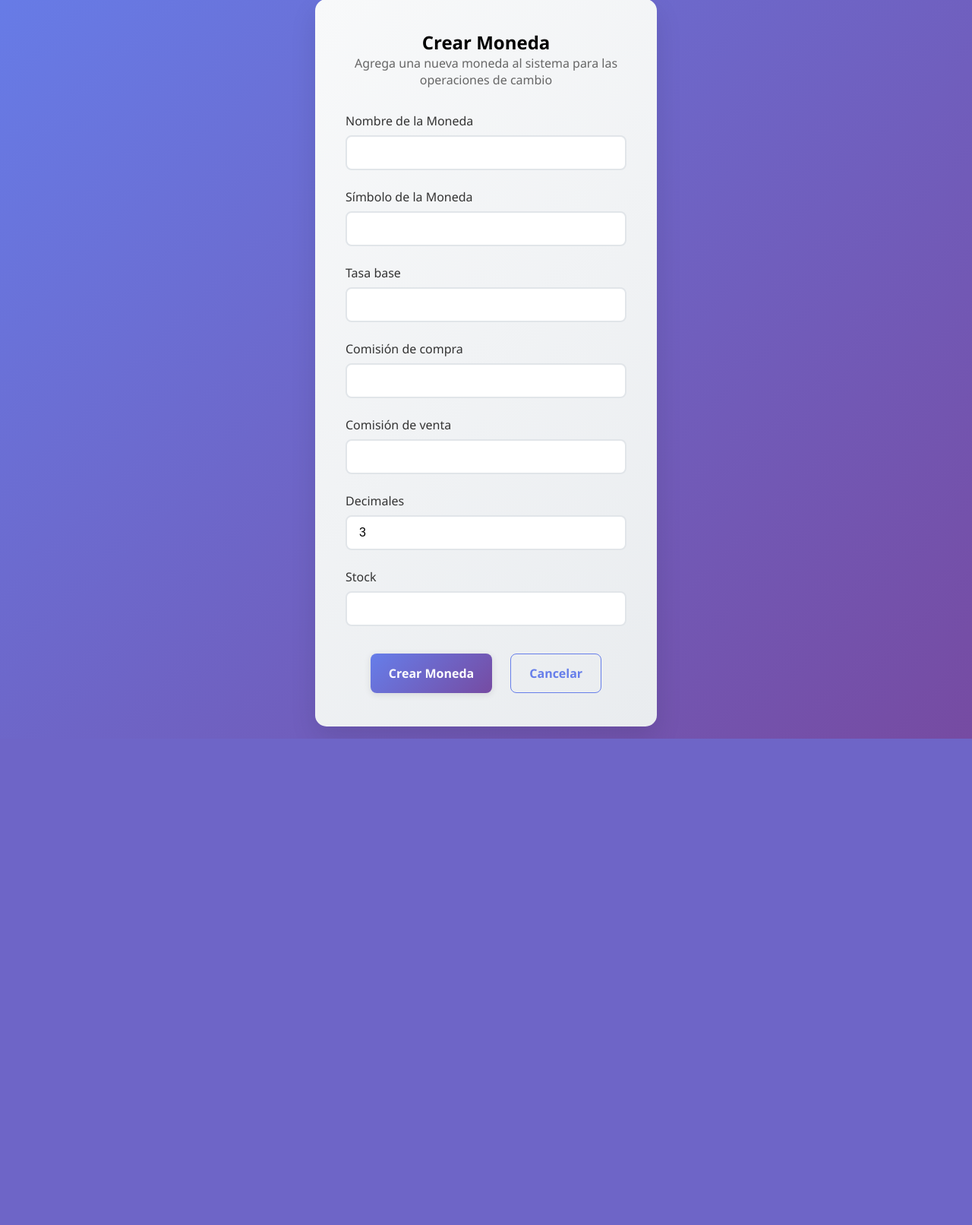
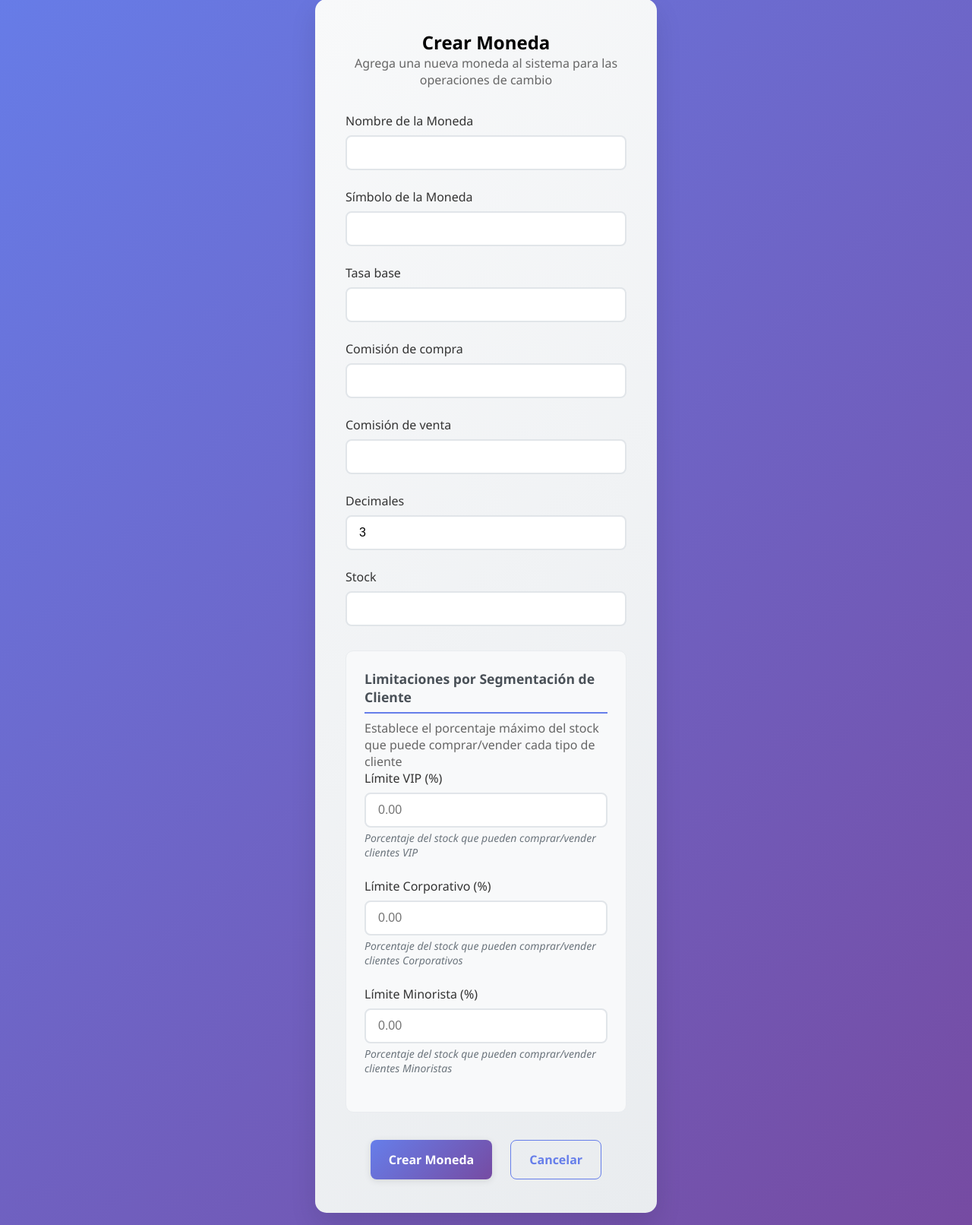
Before and after one commit to AnhiT-O/proyectoIS, a Django app: page /monedas/crear/ in a window 1280 px wide. Shown: the part 125-1737 px from the top of the page at 76% size. Before the commit the page ends 1097 px from the top, so only its background shows below. Run offline with Django 5.2, Linux system fonts and the light colour scheme; the visitor is signed in with stand-in values (Sample User, id 1); data that the repository does not hold is empty.

Commit message:
Se crea las limitaciones de compra y venta por moneda y segmentación de clientes, con porcentajes en base al stock.

```diff
--- a/proyecto/monedas/forms.py
+++ b/proyecto/monedas/forms.py
@@ -1,6 +1,6 @@
 from django import forms
 from django.core.exceptions import ValidationError
-from .models import Moneda
+from .models import Moneda, Limitacion
 
 class MonedaForm(forms.ModelForm):
 
@@ -87,13 +87,71 @@ class MonedaForm(forms.ModelForm):
             'min': '0',
             'type': 'number'
         })
+    )
 
+    # Campos para limitaciones por segmentación
+    limite_vip = forms.DecimalField(
+        required=False,
+        max_digits=5,
+        decimal_places=2,
+        label='Límite VIP (%)',
+        help_text='Porcentaje del stock que pueden comprar/vender clientes VIP',
+        widget=forms.NumberInput(attrs={
+            'class': 'form-control',
+            'min': '0',
+            'max': '100',
+            'step': '0.01',
+            'placeholder': '0.00'
+        })
+    )
+
+    limite_corporativo = forms.DecimalField(
+        required=False,
+        max_digits=5,
+        decimal_places=2,
+        label='Límite Corporativo (%)',
+        help_text='Porcentaje del stock que pueden comprar/vender clientes Corporativos',
+        widget=forms.NumberInput(attrs={
+            'class': 'form-control',
+            'min': '0',
+            'max': '100',
+            'step': '0.01',
+            'placeholder': '0.00'
+        })
+    )
+
+    limite_minorista = forms.DecimalField(
+        required=False,
+        max_digits=5,
+        decimal_places=2,
+        label='Límite Minorista (%)',
+        help_text='Porcentaje del stock que pueden comprar/vender clientes Minoristas',
+        widget=forms.NumberInput(attrs={
+            'class': 'form-control',
+            'min': '0',
+            'max': '100',
+            'step': '0.01',
+            'placeholder': '0.00'
+        })
     )
 
 
     class Meta:
         model = Moneda
         fields = ['nombre', 'simbolo', 'tasa_base', 'decimales', 'comision_compra', 'comision_venta', 'stock']
+
+    def __init__(self, *args, **kwargs):
+        super().__init__(*args, **kwargs)
+        # Si estamos editando una moneda existente, cargar las limitaciones
+        if self.instance and self.instance.pk:
+            limitaciones = Limitacion.objects.filter(moneda=self.instance)
+            for limitacion in limitaciones:
+                if limitacion.segmentacion == 'VIP':
+                    self.fields['limite_vip'].initial = limitacion.porcentaje_limite
+                elif limitacion.segmentacion == 'CORPORATIVO':
+                    self.fields['limite_corporativo'].initial = limitacion.porcentaje_limite
+                elif limitacion.segmentacion == 'MINORISTA':
+                    self.fields['limite_minorista'].initial = limitacion.porcentaje_limite
 
     def clean_simbolo(self):
         """
@@ -139,3 +197,53 @@ class MonedaForm(forms.ModelForm):
         if comision_venta is not None and comision_venta < 0:
             raise ValidationError('La comisión de venta debe ser un número positivo.')
         return comision_venta
+
+    def clean_limite_vip(self):
+        """Valida que el límite VIP esté entre 0 y 100"""
+        limite = self.cleaned_data.get('limite_vip')
+        if limite is not None and (limite < 0 or limite > 100):
+            raise ValidationError('El límite debe estar entre 0 y 100%.')
+        return limite
+
+    def clean_limite_corporativo(self):
+        """Valida que el límite Corporativo esté entre 0 y 100"""
+        limite = self.cleaned_data.get('limite_corporativo')
+        if limite is not None and (limite < 0 or limite > 100):
+            raise ValidationError('El límite debe estar entre 0 y 100%.')
+        return limite
+
+    def clean_limite_minorista(self):
+        """Valida que el límite Minorista esté entre 0 y 100"""
+        limite = self.cleaned_data.get('limite_minorista')
+        if limite is not None and (limite < 0 or limite > 100):
+            raise ValidationError('El límite debe estar entre 0 y 100%.')
+        return limite
+
+    def save(self, commit=True):
+        """Guarda la moneda y sus limitaciones"""
+        moneda = super().save(commit=commit)
+
+        if commit:
+            # Guardar limitaciones
+            limitaciones_data = [
+                ('VIP', self.cleaned_data.get('limite_vip')),
+                ('CORPORATIVO', self.cleaned_data.get('limite_corporativo')),
+                ('MINORISTA', self.cleaned_data.get('limite_minorista')),
+            ]
+
+            for segmentacion, porcentaje in limitaciones_data:
+                if porcentaje is not None:
+                    # Actualizar o crear la limitación
+                    Limitacion.objects.update_or_create(
+                        moneda=moneda,
+                        segmentacion=segmentacion,
+                        defaults={'porcentaje_limite': porcentaje}
+                    )
+                else:
+                    # Si no se especifica porcentaje, eliminar la limitación si existe
+                    Limitacion.objects.filter(
+                        moneda=moneda,
+                        segmentacion=segmentacion
+                    ).delete()
+
+        return moneda
--- a/proyecto/monedas/models.py
+++ b/proyecto/monedas/models.py
@@ -3,6 +3,7 @@ from django.forms import ValidationError
 from django.db.models.signals import post_migrate
 from django.dispatch import receiver
 from django.utils import timezone
+from django.core.validators import MinValueValidator, MaxValueValidator
 
 class Moneda(models.Model):
     nombre = models.CharField(
@@ -46,6 +47,73 @@ class Moneda(models.Model):
             ("activacion", "Puede activar/desactivar monedas"),
             ("cotizacion", "Puede actualizar cotización de monedas")
         ]
+
+    def get_limite_por_segmentacion(self, segmentacion):
+        """Obtiene el porcentaje límite para una segmentación específica"""
+        try:
+            limitacion = self.limitaciones.get(segmentacion=segmentacion)
+            return limitacion.porcentaje_limite
+        except:
+            return None
+
+    def get_cantidad_maxima_por_segmentacion(self, segmentacion):
+        """Calcula la cantidad máxima que puede comprar/vender una segmentación"""
+        limite = self.get_limite_por_segmentacion(segmentacion)
+        if limite:
+            return (self.stock * limite) / 100
+        return 0
+
+    def tiene_stock_disponible(self, cantidad_solicitada, segmentacion):
+        """Verifica si hay stock suficiente para una operación considerando las limitaciones"""
+        cantidad_maxima = self.get_cantidad_maxima_por_segmentacion(segmentacion)
+        return cantidad_solicitada <= cantidad_maxima
+
+    def __str__(self):
+        return f"{self.nombre} ({self.simbolo})"
+
+class Limitacion(models.Model):
+    SEGMENTACION_CHOICES = [
+        ('VIP', 'VIP'),
+        ('CORPORATIVO', 'Corporativo'),
+        ('MINORISTA', 'Minorista'),
+    ]
+
+    moneda = models.ForeignKey(
+        Moneda,
+        on_delete=models.CASCADE,
+        related_name='limitaciones',
+        verbose_name='Moneda'
+    )
+    segmentacion = models.CharField(
+        max_length=20,
+        choices=SEGMENTACION_CHOICES,
+        verbose_name='Segmentación'
+    )
+    porcentaje_limite = models.DecimalField(
+        max_digits=5,
+        decimal_places=2,
+        validators=[
+            MinValueValidator(0),
+            MaxValueValidator(100)
+        ],
+        verbose_name='Porcentaje límite'
+    )
+
+    class Meta:
+        verbose_name = 'Limitación'
+        verbose_name_plural = 'Limitaciones'
+        db_table = 'limitaciones'
+        unique_together = ['moneda', 'segmentacion']  # No puede haber duplicados de moneda-segmentación
+
+    def __str__(self):
+        return f"{self.moneda.nombre} - {self.segmentacion}: {self.porcentaje_limite}%"
+
+    def calcular_cantidad_maxima(self):
+        """Calcula la cantidad máxima que se puede comprar/vender según el stock y el porcentaje"""
+        return (self.moneda.stock * self.porcentaje_limite) / 100
+        verbose_name_plural = 'Limitaciones'
+        db_table = 'limitaciones'
+        unique_together = ['moneda', 'segmentacion']  # No puede haber duplicados de moneda-segmentación
 
     def calcular_precio_venta(self, porcentaje_beneficio=0):
         """
--- a/proyecto/monedas/templates/monedas/moneda_form.html
+++ b/proyecto/monedas/templates/monedas/moneda_form.html
@@ -119,6 +119,57 @@
                     </div>
                 {% endif %}
             </div>
+
+            <!-- Sección de Limitaciones por Segmentación -->
+            <div class="form-seccion">
+                <h3>Limitaciones por Segmentación de Cliente</h3>
+                <p class="subtitulo">Establece el porcentaje máximo del stock que puede comprar/vender cada tipo de cliente</p>
+
+                <div class="form-campo">
+                    <label for="{{ form.limite_vip.id_for_label }}">{{ form.limite_vip.label }}</label>
+                    {{ form.limite_vip }}
+                    {% if form.limite_vip.help_text %}
+                        <small class="form-ayuda">{{ form.limite_vip.help_text }}</small>
+                    {% endif %}
+                    {% if form.limite_vip.errors %}
+                        <div class="form-errores">
+                            {% for error in form.limite_vip.errors %}
+                                <div class="mensaje-error">{{ error }}</div>
+                            {% endfor %}
+                        </div>
+                    {% endif %}
+                </div>
+
+                <div class="form-campo">
+                    <label for="{{ form.limite_corporativo.id_for_label }}">{{ form.limite_corporativo.label }}</label>
+                    {{ form.limite_corporativo }}
+                    {% if form.limite_corporativo.help_text %}
+                        <small class="form-ayuda">{{ form.limite_corporativo.help_text }}</small>
+                    {% endif %}
+                    {% if form.limite_corporativo.errors %}
+                        <div class="form-errores">
+                            {% for error in form.limite_corporativo.errors %}
+                                <div class="mensaje-error">{{ error }}</div>
+                            {% endfor %}
+                        </div>
+                    {% endif %}
+                </div>
+
+                <div class="form-campo">
+                    <label for="{{ form.limite_minorista.id_for_label }}">{{ form.limite_minorista.label }}</label>
+                    {{ form.limite_minorista }}
+                    {% if form.limite_minorista.help_text %}
+                        <small class="form-ayuda">{{ form.limite_minorista.help_text }}</small>
+                    {% endif %}
+                    {% if form.limite_minorista.errors %}
+                        <div class="form-errores">
+                            {% for error in form.limite_minorista.errors %}
+                                <div class="mensaje-error">{{ error }}</div>
+                            {% endfor %}
+                        </div>
+                    {% endif %}
+                </div>
+            </div>
         {% endif %}
 
                 <div class="zona-botones">
--- a/proyecto/static/claro/formularios.css
+++ b/proyecto/static/claro/formularios.css
@@ -258,3 +258,29 @@
     color: #333;
     font-size: 1rem;
 }
+
+/* Estilos para la sección de limitaciones */
+.form-seccion {
+    background: #f8f9fa;
+    border: 1px solid #e9ecef;
+    border-radius: 10px;
+    padding: 1.5rem;
+    margin-top: 2rem;
+    margin-bottom: 1.5rem;
+}
+
+.form-seccion h3 {
+    color: #495057;
+    font-size: 1.1rem;
+    margin-bottom: 0.5rem;
+    border-bottom: 2px solid #667eea;
+    padding-bottom: 0.5rem;
+}
+
+.form-ayuda {
+    display: block;
+    color: #6c757d;
+    font-size: 0.875rem;
+    margin-top: 0.25rem;
+    font-style: italic;
+}
--- a/proyecto/static/oscuro/formularios.css
+++ b/proyecto/static/oscuro/formularios.css
@@ -265,3 +265,29 @@
     color: #f3f4f6;
     font-size: 1rem;
 }
+
+/* Estilos para la sección de limitaciones */
+.form-seccion {
+    background: #374151;
+    border: 1px solid #4b5563;
+    border-radius: 10px;
+    padding: 1.5rem;
+    margin-top: 2rem;
+    margin-bottom: 1.5rem;
+}
+
+.form-seccion h3 {
+    color: #f3f4f6;
+    font-size: 1.1rem;
+    margin-bottom: 0.5rem;
+    border-bottom: 2px solid #8b5cf6;
+    padding-bottom: 0.5rem;
+}
+
+.form-ayuda {
+    display: block;
+    color: #9ca3af;
+    font-size: 0.875rem;
+    margin-top: 0.25rem;
+    font-style: italic;
+}
```
